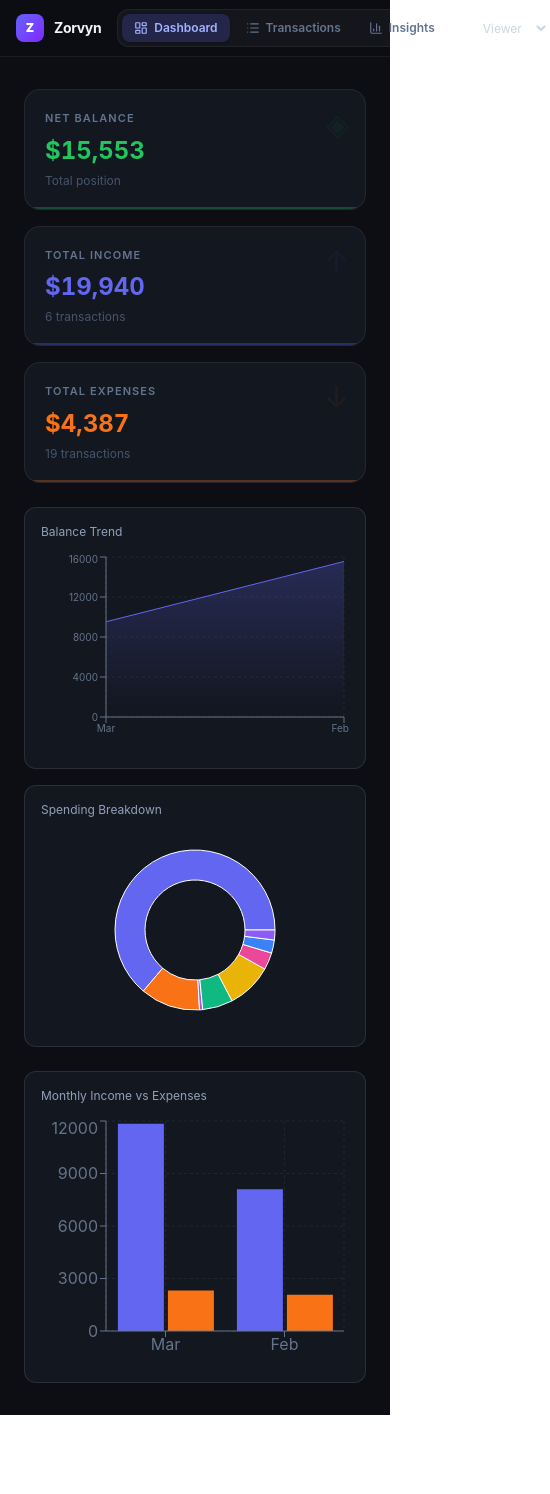
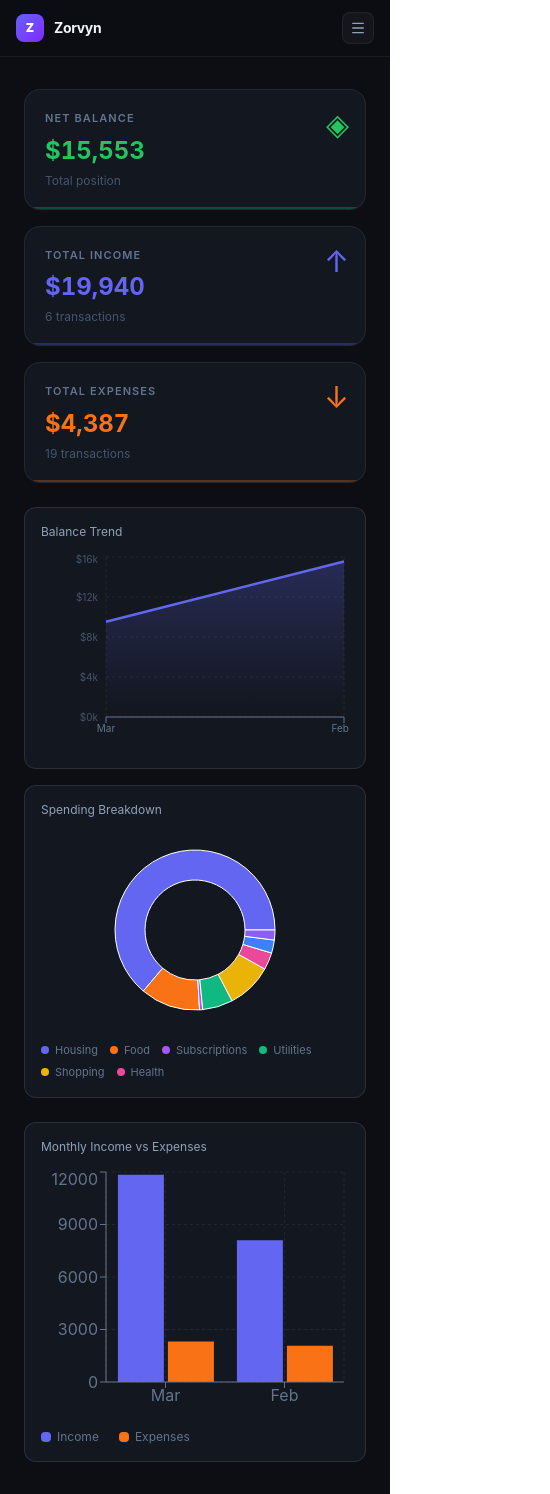
Before and after one commit to yashpal0502/Zorvyn-Task, a React (Vite) app in the folder Finance_Dashboard_UI/: page / in a window 390 px wide. Shown: the whole page, 550 px wide, since content can reach past the window. Before the commit the page ends 1415 px from the top, so only its background shows below. Built offline with nearby package versions, Linux system fonts and the light colour scheme.

Commit message:
New transaction feature added

```diff
--- a/Finance_Dashboard_UI/src/components/Modal.jsx
+++ b/Finance_Dashboard_UI/src/components/Modal.jsx
@@ -1,4 +1,5 @@
 import React from "react";
+import { ALL_CATEGORIES } from "../assets/assets";
 
 const Modal = ({
   title,
@@ -9,8 +10,8 @@ const Modal = ({
   setForm,
 }) => {
   return (
-    <div className="fixed inset-0 z-50 flex items-center justify-center bg-black/70 backdrop-blur-sm">
-      <div className="bg-[#131720] border border-white/10 rounded-2xl w-full max-w-md p-7 shadow-2xl">
+    <div className="fixed inset-0 z-50 min-h-screen flex items-center justify-center bg-black/70 backdrop-blur-sm p-4">
+      <div className="bg-[#131720] border border-white/10 rounded-2xl w-full max-w-md p-7 shadow-2xl my-auto">
         <h3 className="text-base font-bold text-slate-100 mb-5">{title}</h3>
         <div className="flex flex-col gap-3">
           <input
--- a/Finance_Dashboard_UI/src/components/Navbar.jsx
+++ b/Finance_Dashboard_UI/src/components/Navbar.jsx
@@ -1,6 +1,7 @@
-import React from "react";
+import React, { useState } from "react";
 import { useAppContext } from "../context/AppContext";
-import { LayoutDashboard, List, BarChart3 } from "lucide-react";
+import { LayoutDashboard, List, BarChart3, Menu, X } from "lucide-react";
+import Modal from "./Modal";
 
 const tabs = [
   { id: "dashboard", label: "Dashboard", icon: <LayoutDashboard size={14} /> },
@@ -8,7 +9,32 @@ const tabs = [
   { id: "insights", label: "Insights", icon: <BarChart3 size={14} /> },
 ];
 const Navbar = ({ onAdd }) => {
-  const { role, setRole, activeTab, setActiveTab } = useAppContext();
+  const {
+    role,
+    setRole,
+    activeTab,
+    setActiveTab,
+    showAdd,
+    setShowAdd,
+    addForm,
+    setAddForm,
+    addTransaction,
+  } = useAppContext();
+  const [isMenuOpen, setIsMenuOpen] = useState(false);
+
+  const handleAdd = () => {
+    if (!addForm.date || !addForm.desc || !addForm.amount) return;
+
+    addTransaction(addForm);
+    setShowAdd(false);
+    setAddForm({
+      date: "",
+      desc: "",
+      amount: "",
+      category: "Food",
+      type: "expense",
+    });
+  };
 
   return (
     <nav className="sticky top-0 z-40 border-b border-white/[0.06] bg-[#0c0e14]/95 backdrop-blur-lg">
@@ -23,8 +49,16 @@ const Navbar = ({ onAdd }) => {
           </span>
         </div>
 
-        {/* Tabs */}
-        <div className="flex items-center gap-1 bg-white/[0.04] rounded-xl px-1 py-1 border border-white/[0.06]">
+        {/* Hamburger Menu for Mobile */}
+        <button
+          onClick={() => setIsMenuOpen(!isMenuOpen)}
+          className="md:hidden flex items-center justify-center w-8 h-8 rounded-lg bg-white/[0.04] border border-white/[0.06] text-slate-400 hover:text-slate-200 transition-colors"
+        >
+          {isMenuOpen ? <X size={16} /> : <Menu size={16} />}
+        </button>
+
+        {/* Tabs - Hidden on Mobile */}
+        <div className="hidden md:flex items-center gap-1 bg-white/[0.04] rounded-xl px-1 py-1 border border-white/[0.06]">
           {tabs.map((t) => (
             <button
               key={t.id}
@@ -37,8 +71,8 @@ const Navbar = ({ onAdd }) => {
           ))}
         </div>
 
-        {/* Role + Add */}
-        <div className="flex items-center gap-3 shrink-0">
+        {/* Role + Add - Hidden on Mobile */}
+        <div className="hidden md:flex items-center gap-3 shrink-0">
           <div className="flex items-center gap-2">
             <span className="text-[11px] text-slate-500 hidden sm:block">
               Role
@@ -54,14 +88,88 @@ const Navbar = ({ onAdd }) => {
           </div>
           {role === "admin" && (
             <button
-              onClick={onAdd}
+              onClick={() => {
+                setShowAdd(true);
+                setIsMenuOpen(false);
+              }}
               className="flex items-center gap-1.5 bg-gradient-to-r from-indigo-500 to-violet-500 text-white text-xs font-semibold px-3.5 py-1.5 rounded-lg hover:opacity-90 transition-opacity shadow-lg shadow-indigo-500/20"
             >
               <span className="text-base leading-none">+</span> Add
             </button>
           )}
+          {showAdd && (
+            <Modal
+              title="Add Transaction"
+              onClose={() => setShowAdd(false)}
+              onSubmit={handleAdd}
+              submitLabel="Add Transaction"
+              form={addForm}
+              setForm={setAddForm}
+            />
+          )}
         </div>
       </div>
+
+      {/* Mobile Menu */}
+      {isMenuOpen && (
+        <div className="md:hidden bg-[#0c0e14]/98 backdrop-blur-lg border-t border-white/[0.06]">
+          <div className="px-4 py-4 space-y-2">
+            {/* Mobile Tabs */}
+            <div className="space-y-1">
+              {tabs.map((t) => (
+                <button
+                  key={t.id}
+                  onClick={() => {
+                    setActiveTab(t.id);
+                    setIsMenuOpen(false);
+                  }}
+                  className={`w-full flex items-center gap-3 px-3 py-2 rounded-lg text-sm font-semibold transition-all duration-200
+                    ${activeTab === t.id ? "bg-indigo-500/20 text-indigo-300" : "text-slate-400 hover:text-slate-200 hover:bg-white/[0.04]"}`}
+                >
+                  <span>{t.icon}</span> {t.label}
+                </button>
+              ))}
+            </div>
+            {/* Mobile Role and Add */}
+            <div className="border-t border-white/[0.06] pt-3 mt-3">
+              <div className="flex items-center justify-between">
+                <div className="flex items-center gap-2">
+                  <span className="text-xs text-slate-500">Role</span>
+                  <select
+                    value={role}
+                    onChange={(e) => setRole(e.target.value)}
+                    className="bg-white/[0.05] border border-white/10 rounded-lg text-xs text-slate-300 px-2 py-1 focus:outline-none focus:border-indigo-500 cursor-pointer"
+                  >
+                    <option value="viewer">Viewer</option>
+                    <option value="admin">Admin</option>
+                  </select>
+                </div>
+                {role === "admin" && (
+                  <button
+                    onClick={() => {
+                      setShowAdd(true);
+                      setIsMenuOpen(false);
+                    }}
+                    className="flex items-center gap-1.5 bg-gradient-to-r from-indigo-500 to-violet-500 text-white text-xs font-semibold px-3 py-1.5 rounded-lg hover:opacity-90 transition-opacity"
+                  >
+                    <span className="text-sm leading-none">+</span> Add
+                  </button>
+                )}
+                {showAdd && (
+                  <Modal
+                    title="Add Transaction"
+                    onClose={() => setShowAdd(false)}
+                    onSubmit={handleAdd}
+                    submitLabel="Add Transaction"
+                    form={addForm}
+                    setForm={setAddForm}
+                  />
+                )}
+              </div>
+            </div>
+          </div>
+        </div>
+      )}
     </nav>
   );
 };
--- a/Finance_Dashboard_UI/src/components/SummaryCard.jsx
+++ b/Finance_Dashboard_UI/src/components/SummaryCard.jsx
@@ -14,7 +14,7 @@ const SummaryCard = ({ label, value, sub, accentColor, icon, delay }) => {
       ${show ? "opacity-100 translate-y-0" : "opacity-0 translate-y-4"}`}
     >
       <div
-        className="absolute right-4 top-4 text-3xl opacity-[0.06]"
+        className="absolute right-4 top-4 text-3xl"
         style={{ color: accentColor }}
       >
         {icon}
--- a/Finance_Dashboard_UI/src/context/AppContext.jsx
+++ b/Finance_Dashboard_UI/src/context/AppContext.jsx
@@ -10,6 +10,10 @@ export const AppProvider = ({ children }) => {
   const [transactions, setTransactions] = useState(transactionsData);
   const [role, setRole] = useState("viewer");
   const [activeTab, setActiveTab] = useState("dashboard");
+
+  const [showAdd, setShowAdd] = useState(false);
+  const [addForm, setAddForm] = useState({});
+
   const [filter, setFilter] = useState({
     type: "all",
     category: "all",
@@ -99,7 +103,9 @@ export const AppProvider = ({ children }) => {
       else map[key].expense += t.amount;
     });
 
-    Object.values(map).forEach(item => item.net = item.income - item.expense);
+    Object.values(map).forEach(
+      (item) => (item.net = item.income - item.expense),
+    );
 
     return Object.values(map);
   }, [transactions]);
@@ -161,6 +167,10 @@ export const AppProvider = ({ children }) => {
     addTransaction,
     updateTransaction,
     deleteTransaction,
+    setShowAdd,
+    showAdd,
+    setAddForm,
+    addForm,
   };
   return <AppContext.Provider value={value}>{children}</AppContext.Provider>;
 };
--- a/Finance_Dashboard_UI/src/pages/Dashboard.jsx
+++ b/Finance_Dashboard_UI/src/pages/Dashboard.jsx
@@ -78,7 +78,7 @@ const Dashboard = () => {
           <p className="text-xs text-slate-400 mb-3">Balance Trend</p>
 
           <ResponsiveContainer width="100%" height={200}>
-            <AreaChart data={balanceTrend || []}>
+            <AreaChart data={balanceTrend}>
               <defs>
                 <linearGradient id="colorBalance" x1="0" y1="0" x2="0" y2="1">
                   <stop offset="5%" stopColor="#6366f1" stopOpacity={0.4} />
@@ -88,13 +88,23 @@ const Dashboard = () => {
 
               <CartesianGrid strokeDasharray="3 3" stroke="#ffffff10" />
               <XAxis dataKey="label" stroke="#64748b" fontSize={10} />
-              <YAxis stroke="#64748b" fontSize={10} />
+              <YAxis
+                tick={{ fontSize: 10, fill: "#475569" }}
+                tickLine={false}
+                axisLine={false}
+                tickFormatter={(v) => "$" + (v / 1000).toFixed(0) + "k"}
+                stroke="#64748b"
+                fontSize={10}
+              />
               <Tooltip content={<CustomTooltip />} />
 
               <Area
                 type="monotone"
                 dataKey="balance"
+                name="balance"
                 stroke="#6366f1"
+                strokeWidth={2.5}
+                dot={false}
                 fill="url(#colorBalance)"
               />
             </AreaChart>
@@ -123,6 +133,20 @@ const Dashboard = () => {
               <Tooltip content={<CustomTooltip />} />
             </PieChart>
           </ResponsiveContainer>
+          <div className="flex flex-wrap gap-x-3 gap-y-1.5 mt-3">
+            {spendingByCategory.slice(0, 6).map((c) => (
+              <div
+                key={c.name}
+                className="flex items-center gap-1.5 text-[11px] text-slate-500"
+              >
+                <span
+                  className="w-2 h-2 rounded-sm"
+                  style={{ background: CAT_COLORS[c.name] || "#888" }}
+                />
+                {c.name}
+              </div>
+            ))}
+          </div>
         </div>
       </div>
 
@@ -137,13 +161,33 @@ const Dashboard = () => {
             <CartesianGrid strokeDasharray="3 3" stroke="#ffffff10" />
             <XAxis dataKey="label" stroke="#64748b" />
             <YAxis stroke="#64748b" />
-            <Tooltip content={<CustomTooltip />} />
+            <Tooltip
+              content={<CustomTooltip />}
+              cursor={{ fill: "transparent" }}
+            />
 
             <Bar dataKey="income" fill="#6366f1" />
             <Bar dataKey="expense" fill="#f97316" />
           </BarChart>
         </ResponsiveContainer>
 
+        <div className="flex gap-5 mt-3">
+          {[
+            ["Income", "#6366f1"],
+            ["Expenses", "#f97316"],
+          ].map(([l, c]) => (
+            <div
+              key={l}
+              className="flex items-center gap-1.5 text-xs text-slate-500"
+            >
+              <span
+                className="w-2.5 h-2.5 rounded-sm"
+                style={{ background: c }}
+              />
+              {l}
+            </div>
+          ))}
+        </div>
       </div>
     </div>
   );
```
Also changed, not shown: Finance_Dashboard_UI/src/pages/Insights.jsx (+14 -2 lines).
